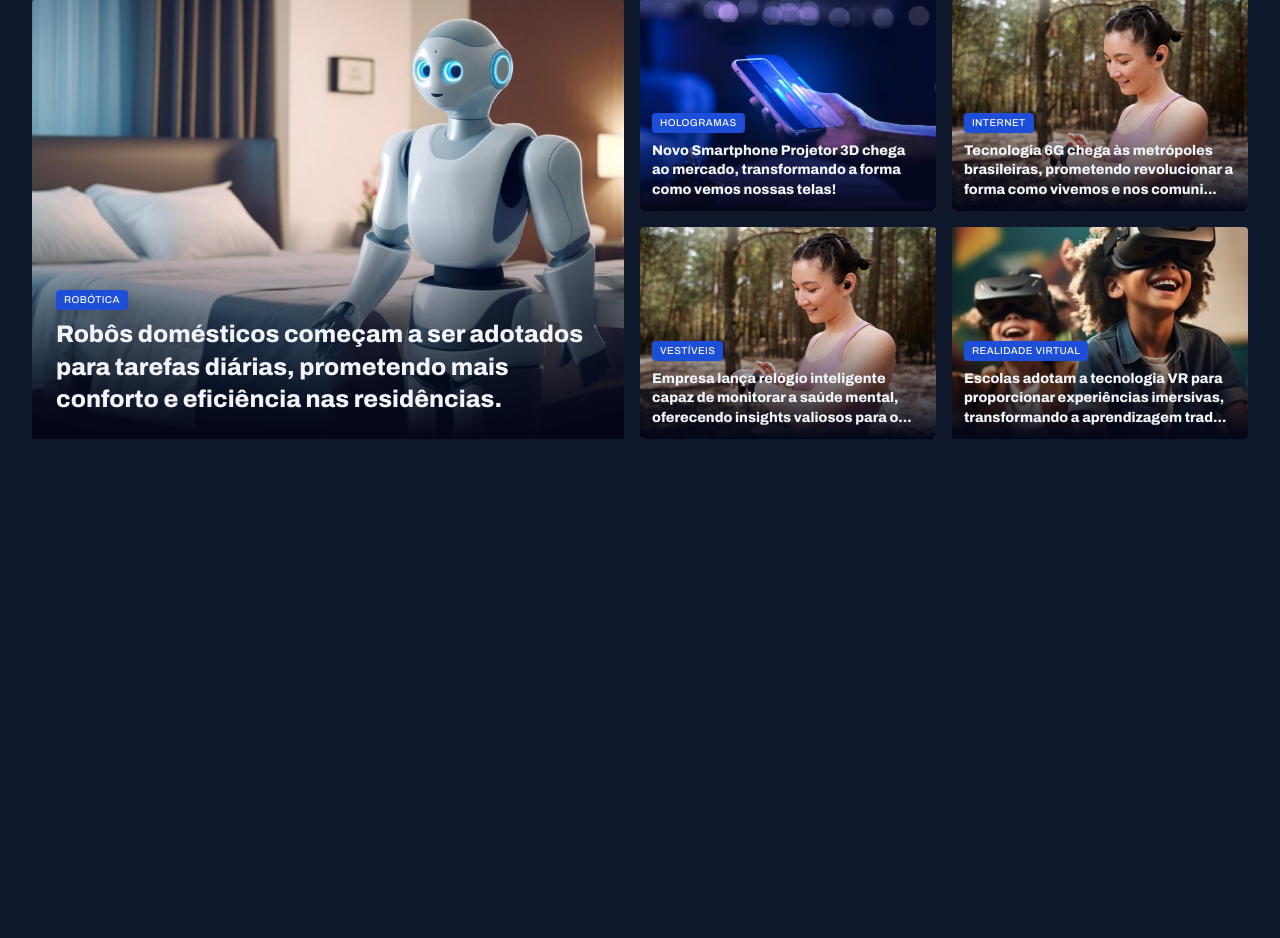
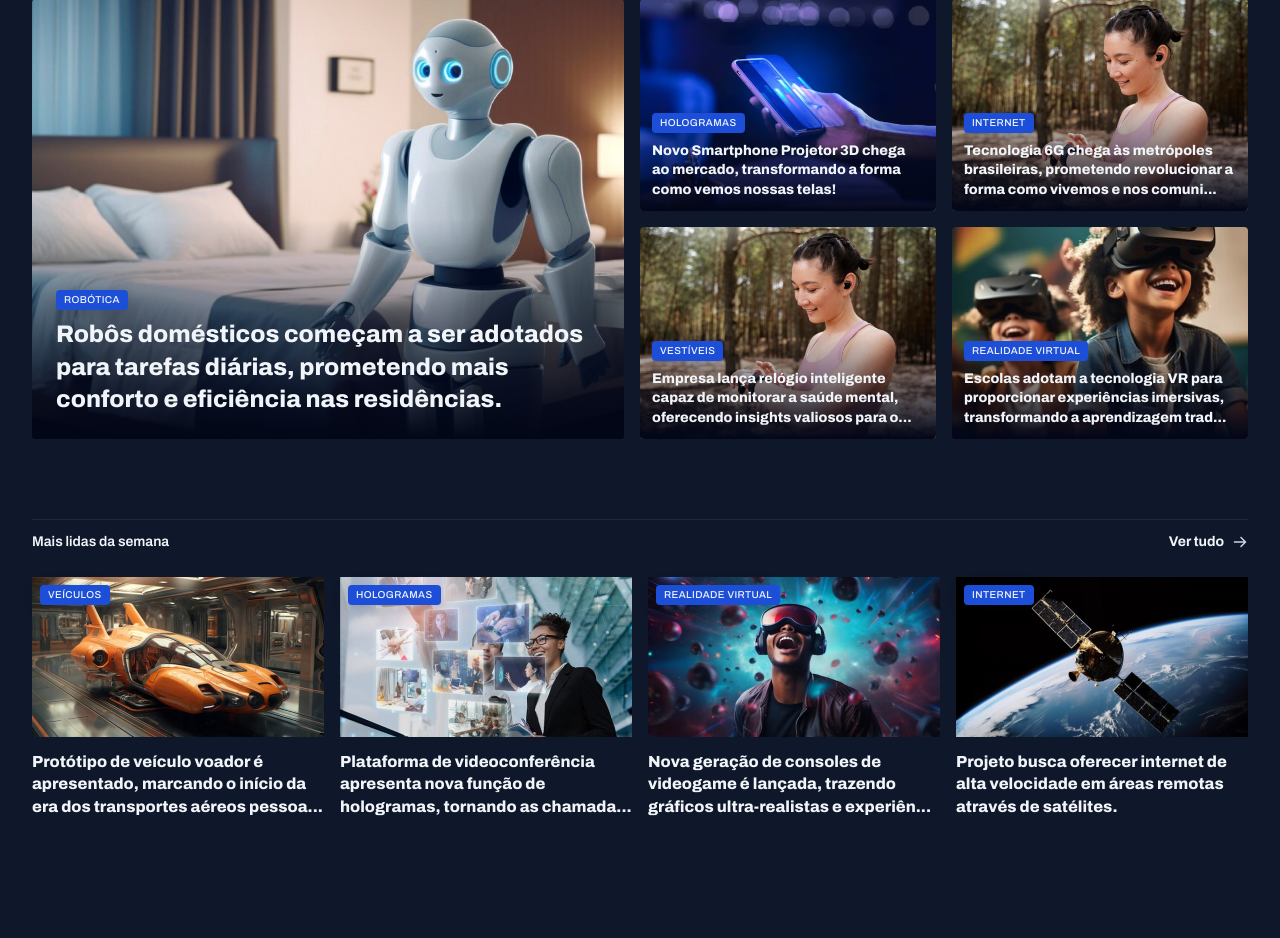
Before and after one commit to isrique9/rocket_project, a Flask app: page /noticias/ in a window 1280 px wide. Shown: the part 205-1143 px from the top of the page. Before the commit the page ends 644 px from the top, so only its background shows below. Run offline with Flask 3, Linux system fonts and the light colour scheme; some web fonts are replaced.

Commit message:
:sparkles::lipstick: FEAT: Lista de mais lidas durante a semana.

```diff
--- a/src/app/static/css/noticias_style/sections.css
+++ b/src/app/static/css/noticias_style/sections.css
@@ -9,13 +9,13 @@ section header {
         gap: 8px;
 
         span {
-            background-image: url(../assets/ArrowRight.svg);
+            background-image: url(../../assets/ArrowRight.svg);
             width: 16px;
             height: 16px;
         }
 
-        &:hover span {
-            background-image: url(../assets/ArrowRight-hover.svg);
+            span:hover {
+            background-image: url(../../assets/ArrowRight-hover.svg);
         }
     }
 }
--- a/src/app/templates/partials/feed_noticias.html
+++ b/src/app/templates/partials/feed_noticias.html
@@ -95,4 +95,42 @@
             </figure>
         </div>
     </section>
+
+    <section id="weekly">
+        <header class="grid grid-flow-col">
+            <h3>Mais lidas da semana</h3>
+            <a href="#" class="grid grid-flow-col">
+                <strong>Ver tudo</strong>
+                <span></span>
+            </a>
+        </header>
+
+        <div class="grid gap-16">
+            <figure>
+                <span class="content-tag">veículos</span>
+                <img src="{{ url_for('static', filename='img/viagens_img/car.png') }}" alt="">
+                <p>Protótipo de veículo voador é apresentado, marcando o início da era dos transportes aéreos
+                    pessoa...</p>
+            </figure>
+
+            <figure>
+                <span class="content-tag">hologramas</span>
+                <img src="{{ url_for('static', filename='img/viagens_img/holograms.png') }}" alt="">
+                <p>Plataforma de videoconferência apresenta nova função de hologramas, tornando as chamada...</p>
+            </figure>
+
+            <figure>
+                <span class="content-tag">realidade virtual</span>
+                <img src="{{ url_for('static', filename='img/viagens_img/blackGuy.png') }}" alt="">
+                <p>Nova geração de consoles de videogame é lançada, trazendo gráficos ultra-realistas e experiên...
+                </p>
+            </figure>
+
+            <figure>
+                <span class="content-tag">internet</span>
+                <img src="{{ url_for('static', filename='img/viagens_img/satellite.png') }}" alt="">
+                <p>Projeto busca oferecer internet de alta velocidade em áreas remotas através de satélites.</p>
+            </figure>
+        </div>
+    </section>
 </main>
```
